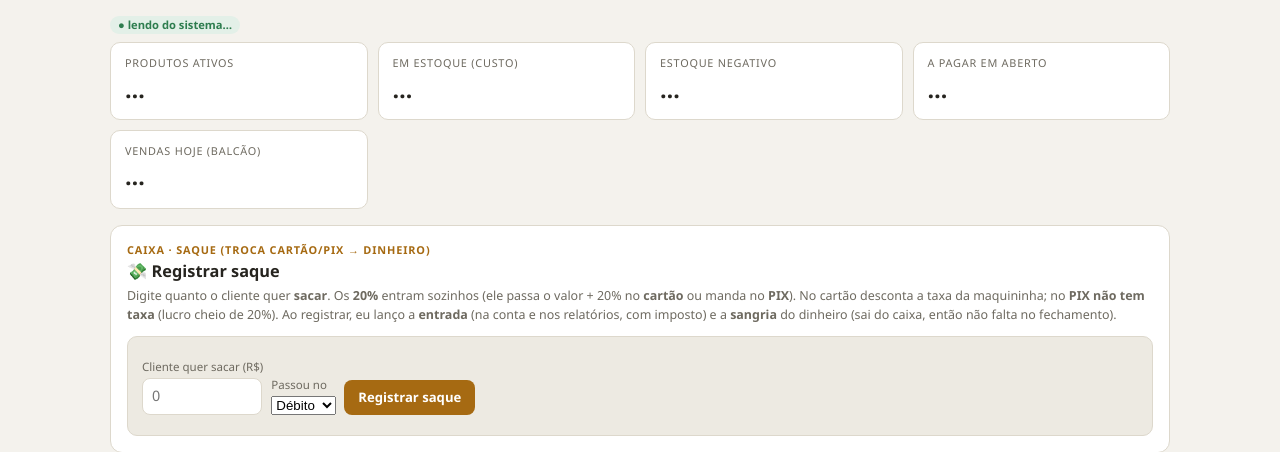
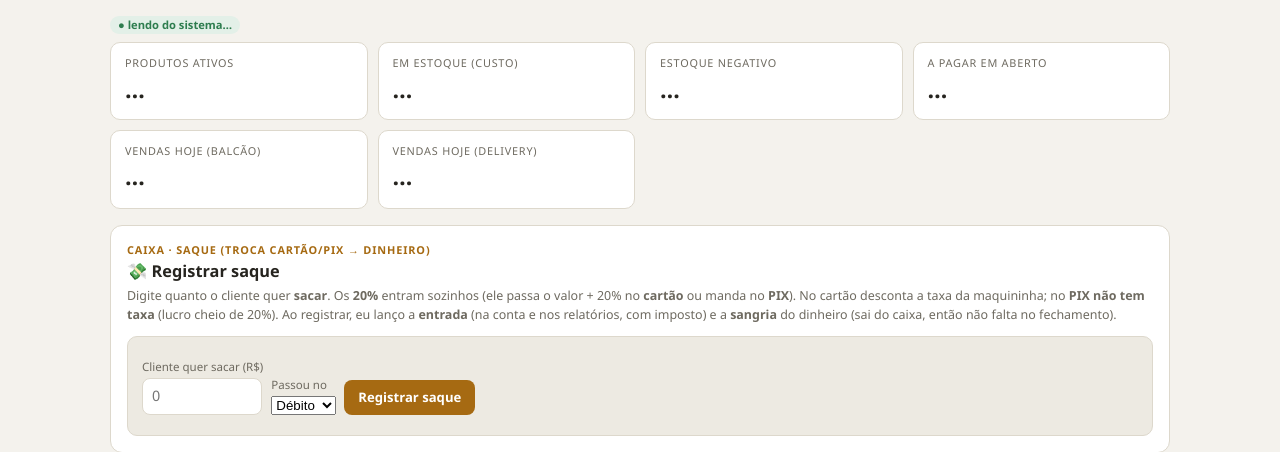
Before and after one commit to distribuidoradapraca031-glitch/distribuidora-painel, a Flask app: template templates/painel.html in a window 1280 px wide. Shown: the part 103-555 px from the top of the page. Run offline with Flask 3, Linux system fonts and the light colour scheme; the template is opened without the code that fills it, so the values that code supplies are empty.

Commit message:
KPI "Vendas hoje (delivery)" ao vivo, ao lado do balcao
- /api/hoje-delivery: conta vendas tipo=produto com obs "Anota AI" de hoje
  (separa do balcao e exclui saque).
- Card na faixa ao vivo + loadHojeDelivery no load e no refresh.

Co-Authored-By: Claude Opus 4.8 <noreply@anthropic.com>

```diff
--- a/app.py
+++ b/app.py
@@ -369,6 +369,25 @@ def api_hoje():
                 "pix": round(pix, 2), "cartao": round(cartao, 2), "outros": round(outros, 2),
                 "gerado_em": time.strftime("%d/%m/%Y %H:%M")}
     return jsonify(cached("hoje", 60, build))
+
+@app.route("/api/hoje-delivery")
+@login_required
+def api_hoje_delivery():
+    """Vendas de DELIVERY de hoje (Anota AI), ao vivo. Delivery entra como venda
+    tipo 'produto' com cliente DELIVERY e observação 'Anota AI' — separa do saque."""
+    def build():
+        h = _hoje()
+        vendas = gcapi.get_all("/vendas", {"tipo": "produto", "data_inicio": h, "data_fim": h})
+        tot = 0.0
+        n = 0
+        for v in vendas:
+            if "ANOTA AI" not in (v.get("observacoes") or "").upper():
+                continue  # exclui saque e outras vendas produto
+            n += 1
+            tot += _num(v.get("valor_total"))
+        return {"n": n, "total": round(tot, 2),
+                "gerado_em": time.strftime("%d/%m/%Y %H:%M")}
+    return jsonify(cached("hoje_deliv", 60, build))
 
 def _proximo_codigo_compra():
     """Código na faixa manual (< 1.000.000), separada dos automáticos (~13 mi)."""
--- a/templates/painel.html
+++ b/templates/painel.html
@@ -1129,6 +1129,7 @@ const dbr2 = s => (s&&s.length>=10) ? s.slice(8,10)+'/'+s.slice(5,7)+'/'+s.slice
         kpiCard('Estoque negativo','k-neg','')+
         kpiCard('A pagar em aberto','k-pagar','')+
         kpiCard('Vendas hoje (balcão)','k-hoje','k-hoje-sub')+
+        kpiCard('Vendas hoje (delivery)','k-hoje-d','k-hoje-d-sub')+
       '</section>';
   }
   function loadResumo(f){ return fetch('/api/resumo'+qf(f)).then(r=>r.json()).then(d=>{
@@ -1141,6 +1142,10 @@ const dbr2 = s => (s&&s.length>=10) ? s.slice(8,10)+'/'+s.slice(5,7)+'/'+s.slice
   function loadHoje(f){ return fetch('/api/hoje'+qf(f)).then(r=>r.json()).then(d=>{
       if(g('k-hoje')) g('k-hoje').textContent = 'R$ '+fmt(d.total);
       if(g('k-hoje-sub')) g('k-hoje-sub').textContent = d.n+' vendas · 💵 '+fmt(d.dinheiro)+' · PIX '+fmt(d.pix)+' · 💳 '+fmt(d.cartao);
+    }).catch(()=>{}); }
+  function loadHojeDelivery(f){ return fetch('/api/hoje-delivery'+qf(f)).then(r=>r.json()).then(d=>{
+      if(g('k-hoje-d')) g('k-hoje-d').textContent = 'R$ '+fmt(d.total);
+      if(g('k-hoje-d-sub')) g('k-hoje-d-sub').textContent = d.n+' pedido(s) do app hoje';
     }).catch(()=>{}); }
 
   /* ---------- O que vence: AO VIVO (baixa grava no sistema) ---------- */
@@ -1404,11 +1409,11 @@ const dbr2 = s => (s&&s.length>=10) ? s.slice(8,10)+'/'+s.slice(5,7)+'/'+s.slice
     document.querySelectorAll('#gaveta-notas input, #gaveta-moedas input').forEach(inp=>inp.addEventListener('input',()=>setTimeout(renderFechLive,0))); })();
 
   /* ---------- carregamento inicial + botao Atualizar (sem recarregar a pagina) ---------- */
-  loadResumo(); loadHoje(); loadPagar(); loadGastosMes(); loadPrevisoes(); loadSaqueResumo(); loadFechHoje();
+  loadResumo(); loadHoje(); loadHojeDelivery(); loadPagar(); loadGastosMes(); loadPrevisoes(); loadSaqueResumo(); loadFechHoje();
   const rb=g('btn-refresh');
   if(rb){ const nrb=rb.cloneNode(true); rb.parentNode.replaceChild(nrb,rb);
     nrb.addEventListener('click',()=>{ nrb.classList.add('spin');
-      Promise.all([loadResumo(true),loadHoje(true),loadPagar(true),loadGastosMes(true),loadPrevisoes(true),loadSaqueResumo(true),loadFechHoje(true)]).finally(()=>{ setTimeout(()=>nrb.classList.remove('spin'),500);
+      Promise.all([loadResumo(true),loadHoje(true),loadHojeDelivery(true),loadPagar(true),loadGastosMes(true),loadPrevisoes(true),loadSaqueResumo(true),loadFechHoje(true)]).finally(()=>{ setTimeout(()=>nrb.classList.remove('spin'),500);
         toast('Números do sistema atualizados. Os gráficos usam a última leitura salva — me peça <b>"atualiza o painel"</b> pra eu regerar.'); }); });
   }
 })();
```
